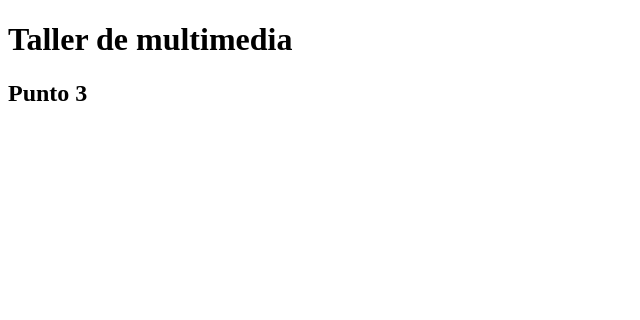
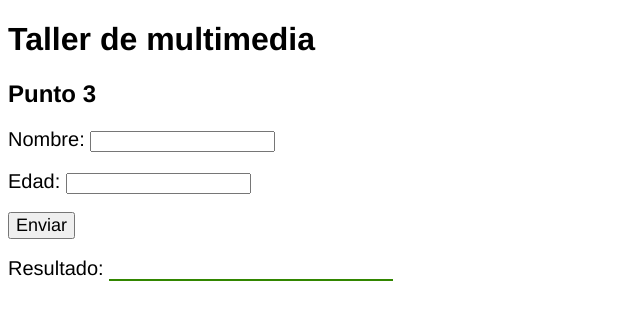
Before and after one commit to decruz97/Ejercicios, a plain HTML site: page Ejercicio 3/index.html in a window 1280 px wide. Shown: the whole page, without its empty margins (0-640 px from the left). Drawn offline with nearby package versions, Linux system fonts and the light colour scheme.

Commit message:
ejercicio3

```diff
--- a/Ejercicio 3/css/style.css
+++ b/Ejercicio 3/css/style.css
@@ -0,0 +1,27 @@
+.titulo {
+    color: #000;
+    font-family: Helvetica;
+  }
+.subtitulo {
+    color: #000;
+    font-family: Helvetica;
+  }
+
+.texto {
+    font-family: Helvetica;
+    font-size: 20px;
+  }
+.resultado {
+  width:280px;
+  border: none;
+  text-overflow: ellipsis;
+  border-bottom: 2px solid rgb(50, 134, 0);
+  outline: none;
+  color: red;
+  }
+
+.enviar {
+  font-family: Helvetica;
+  font-size: 18px;
+
+}
--- a/Ejercicio 3/index.html
+++ b/Ejercicio 3/index.html
@@ -1,9 +1,29 @@
 <!DOCTYPE html>
+<html lang="es">
 <head>
     <meta charset="UTF-8"/>
     <title>Taller de multimedia</title>
+    <link rel="stylesheet" href="css/style.css" />
 </head>
     <body>
-        <h1>Taller de multimedia</h1>
-        <h2>Punto 3</h2>
+        <h1 class="titulo">Taller de multimedia</h1>
+        <h2 class="subtitulo">Punto 3</h2>
+
+    <form id="formEjemplo2" name="form2">
+        <label class="texto">Nombre: <input id="nombre" type="text" name=""></label>
+        <br>
+        <br>
+        <label class="texto">Edad: <input  id="edad" type="number" name=""></label>
+        <br>
+        <br>
+        <button class="enviar" type="submit">Enviar</button>
+        <br>
+        <br>
+        <label class="texto">Resultado: </label>
+        <input type="text" id="resultado" class="resultado">
+    </form>
+
+    <script src="https://ajax.googleapis.com/ajax/libs/jquery/3.6.0/jquery.min.js"></script>
+    <script src="js/jquery.js"></script>
     </body>
+    </html>
--- a/Ejercicio 3/js/jquery.js
+++ b/Ejercicio 3/js/jquery.js
@@ -0,0 +1,22 @@
+
+
+function calcular(edad, nombre){
+  var nombre = $("#nombre").val();
+    if (edad >= 18) {
+        $("#resultado").val( "Hola, "+nombre+" Eres mayor de edad");
+      }
+      if(edad < 18) {
+        $("#resultado").val("Hola, "+nombre+" Eres menor de edad");
+      }
+      if(edad <=0){
+        $("#resultado").val("No es una edad válida");
+      }
+    }
+
+      $("#formEjemplo2").submit((ev) => {
+        ev.preventDefault();
+        let result = $("#edad").val();
+        let resultado = calcular(result);
+        $("#res").val = resultado;
+
+      });
```
